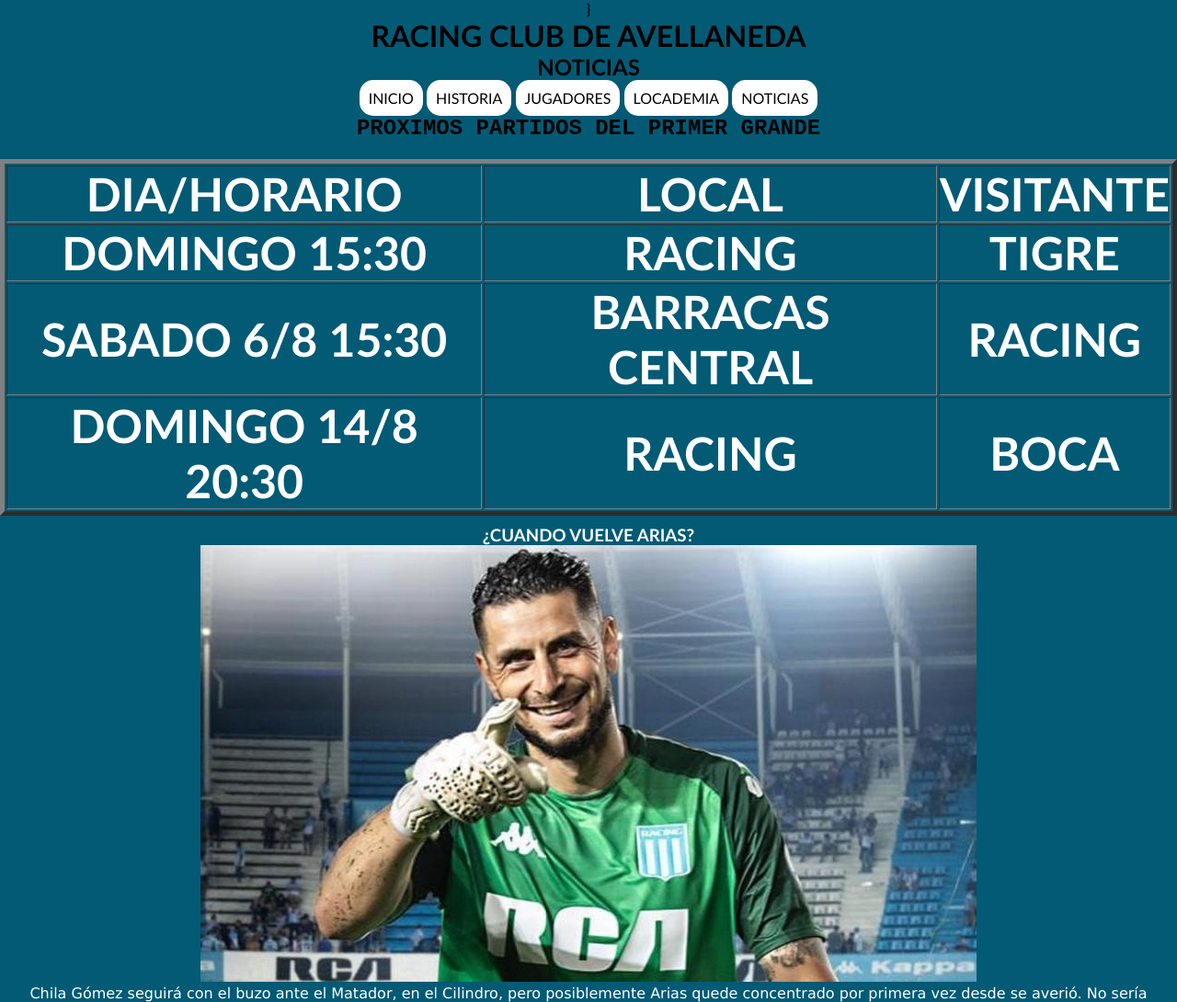
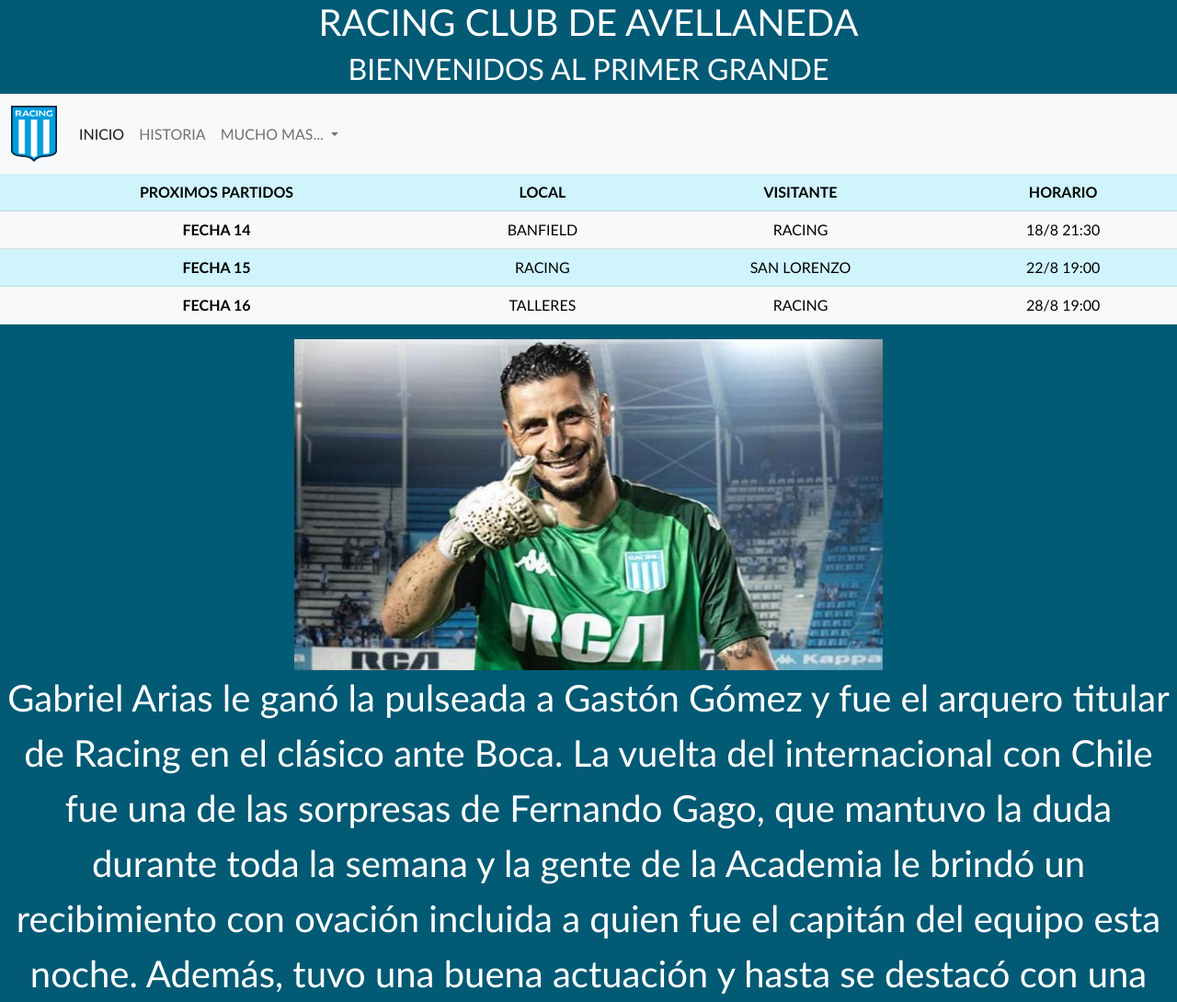
Before and after one commit to FacuFichera/PF, a plain HTML site: page pages/noticias.html in a window 1280 px wide. Shown: the top 1090 px of the page at 92% size. Drawn offline with nearby package versions, Linux system fonts and the light colour scheme.

Commit message:
Modifique con bt

```diff
--- a/pages/noticias.html
+++ b/pages/noticias.html
@@ -5,79 +5,102 @@
     <meta http-equiv="X-UA-Compatible" content="IE=edge">
     <meta name="viewport" content="width=device-width, initial-scale=1.0">
 
-    <!--CSS-->}
+    <!--BS-->
+    <!-- CSS only -->
+    <link href="https://cdn.jsdelivr.net/npm/bootstrap@5.2.0/dist/css/bootstrap.min.css" rel="stylesheet" integrity="sha384-gH2yIJqKdNHPEq0n4Mqa/HGKIhSkIHeL5AyhkYV8i59U5AR6csBvApHHNl/vI1Bx" crossorigin="anonymous">
+
+
+    <!--CSS-->
     <link rel="stylesheet" href="../css/styles.css">
 
     <title>RacingClub | Noticias </title>
 </head>
-<body>
+<body class="text-white">
+<header>
+    <h1 class="class">RACING CLUB DE AVELLANEDA</h1>
+    <h2 class="class">BIENVENIDOS AL PRIMER GRANDE</h2>
+</header>
+<nav class="navbar navbar-expand-lg bg-light">
+  <div class="container-fluid">
+    <a class="navbar-brand" href="#"><img src="../img/escudo.png" alt="" width="50px"></a>
+    <button class="navbar-toggler" type="button" data-bs-toggle="collapse" data-bs-target="#navbarSupportedContent" aria-controls="navbarSupportedContent" aria-expanded="false" aria-label="Toggle navigation">
+      <span class="navbar-toggler-icon"></span>
+    </button>
+    <div class="collapse navbar-collapse" id="navbarSupportedContent">
+      <ul class="navbar-nav me-auto mb-2 mb-lg-0">
+        <li class="nav-item">
+          <a class="nav-link active" aria-current="page" href="../index.html">INICIO</a>
+        </li>
+        <li class="nav-item">
+          <a class="nav-link" href="./historia.html">HISTORIA</a>
+        </li>
+        <li class="nav-item dropdown">
+          <a class="nav-link dropdown-toggle" href="#" role="button" data-bs-toggle="dropdown" aria-expanded="false">
+            MUCHO MAS...
+          </a>
+          <ul class="dropdown-menu">
+            <li><a class="dropdown-item" href="./jugadores.html">JUGADORES</a></li>
+            <li><a class="dropdown-item" href="./locademia.html"> LOCADEMIA </a></li>
+            <li><hr class="dropdown-divider"></li>
+            <li><a class="dropdown-item" href="./noticias.html"> NOTICIAS</a></li>
+          </ul>
+        </li>
+      </ul>
+    </div>
+  </div>
+</nav>
 
-    <header>
-        <h1>RACING CLUB DE AVELLANEDA</h1>
-        <h2>NOTICIAS</h2>
-    </header>
 
-    <nav>
-        <ul class="menu">
-
-             <li><a href="../index.html"class="menu">INICIO</a></li>
-             <li><a href="./historia.html" class="menu">HISTORIA</a></li>
-             <li><a href="./jugadores.html"class="menu">JUGADORES</a></li>
-             <li><a href="./locademia.html"class="menu">LOCADEMIA</a></li>
-             <li><a href="./noticias.html"class="menu">NOTICIAS</a></li>
-
-        </ul>
-
-    </nav>
 <main>
-         <h2 class="pp">PROXIMOS PARTIDOS DEL PRIMER GRANDE</h2>
-            <table border=5 class ="proximospartidos">
+    <table class="table">
+        <thead>
+          <tr class="table-info">
+            <th scope="col">PROXIMOS PARTIDOS</th>
+            <th scope="col">LOCAL</th>
+            <th scope="col">VISITANTE</th>
+            <th scope="col">HORARIO</th>
+          </tr>
+        </thead>
         <tbody>
-                    <tr>
-                        <td class="tit">DIA/HORARIO</td>
-                        <td class="tit">LOCAL</td>
-                        <td class="tit">VISITANTE</td>
+          <tr class="table-light">
+            <th scope="row">FECHA 14</th>
+            <td>BANFIELD</td>
+            <td>RACING</td>
+            <td>18/8 21:30</td>
           </tr>
-                    <tr>
-                        <td class="tit">DOMINGO 15:30</td>
+          <tr class="table-info">
+            <th scope="row">FECHA 15</th>
             <td>RACING</td>
-                        <td>TIGRE</td>
+            <td>SAN LORENZO</td>
+            <td>22/8 19:00</td>
           </tr>
-
-                    <tr>
-                        <td class="tit">SABADO 6/8 15:30</td>
-                        <td>BARRACAS CENTRAL</td>
+          <tr class="table-light">
+            <th scope="row">FECHA 16</th>
+            <td>TALLERES</td>
             <td>RACING</td>
-                    </tr>
-                    <tr>
-                        <td class="tit">DOMINGO 14/8 20:30</td>
-                        <td>RACING</td>
-                        <td>BOCA</td>
+            <td>28/8 19:00</td>
           </tr>
         </tbody>
       </table>
-    </main>
+      <div>
+      <img src="../img/gabyarias.jpeg" alt="" width="50%">
+      <p class="fs-1">Gabriel Arias le ganó la pulseada a Gastón Gómez y fue el arquero titular de Racing en el clásico ante Boca. La vuelta del internacional con Chile fue una de las sorpresas de Fernando Gago, que mantuvo la duda durante toda la semana y la gente de la Academia le brindó un recibimiento con ovación incluida a quien fue el capitán del equipo esta noche. Además, tuvo una buena actuación y hasta se destacó con una atajada salvadora sobre el final.</p>
+    </div>
 
-    <section>
-
-        <h3 class="class">¿CUANDO VUELVE ARIAS?</h3>
-        <img src="../img/gabyarias.jpeg" alt="" class="gaviota">
-        <p class="parias"> Chila Gómez seguirá con el buzo ante el Matador, en el Cilindro, pero posiblemente Arias quede concentrado por primera vez desde se averió. No sería descabellado que vuelva en al fecha siguiente, el 6 de agosto contra Barracas Central para llegar con más ritmo al clásico del 14 del mes próximo vs. Boca, en Avellaneda.
-        Más allá de las probadas condiciones de Arias y de su rol de referente, no deja de ser incómodo para Gago tener que mandar de nuevo al banco a Gómez, quien le dio garantías y custodió la valla menos vencida (10 tantos) del la fase regular de la Copa de la Liga. De todos modos, en algunos de los últimos partidos tuvo ciertas vacilaciones en la salida con los pies y en el juego aéreo.</p>
-
-        <h3>¿COMO FORMA EL EQUIPO PARA EL DOMINGO?</h3>
-        <img src="../img/formacion.png" alt="" class="formacion">
-        <p class="Formacion">EL EQUIPO ESTARA CONFORMADO POR: EN EL ARCO GASTON GOMEZ ;  DE 4 FACUNDO MURA ; DE 2 LEO SIGALI ; DE 6 EMILIANO INSUA ; DE 3 GONZALO PIOVI ; DE 5 ANIBAL MORENO ; DE 5 LOLO MIRANDA ; DE 5 CHARLY ALCARAZ ; DE EXTREMO IZQUIERDO CARDONA ; DE 9 ENZO COPPETI ; DE EXTREMO DERECHO GABRIEL HAUCHE.</p>
-
-    </section>
-
-    <footer>
-        <h3>ESTOS SON NUESTROS SPONSORS</h3>
+    <footer class="class">
+        <h3 class="">ESTOS SON NUESTROS SPONSORS</h3>
         <div>
-            <img src="../img/Aero-1.png" alt="" class="aereoset">
-            <img src="../img/kappa.jpg" alt="" class="kappa">
+            <img src="../img/Aero-1.png" alt="" width="40%">
+            <img src="../img/kappa.jpg" alt="" width="40%">
         </div>
     </footer>
 
+
+</main>
+
+<!-- JavaScript Bundle with Popper -->
+<script src="https://cdn.jsdelivr.net/npm/bootstrap@5.2.0/dist/js/bootstrap.bundle.min.js" integrity="sha384-A3rJD856KowSb7dwlZdYEkO39Gagi7vIsF0jrRAoQmDKKtQBHUuLZ9AsSv4jD4Xa" crossorigin="anonymous"></script>
+
+
 </body>
 </html>
```
Also changed, not shown: pages/locademia.html (+39 -17 lines). Lines whose indentation alone changed are shown as unchanged.
